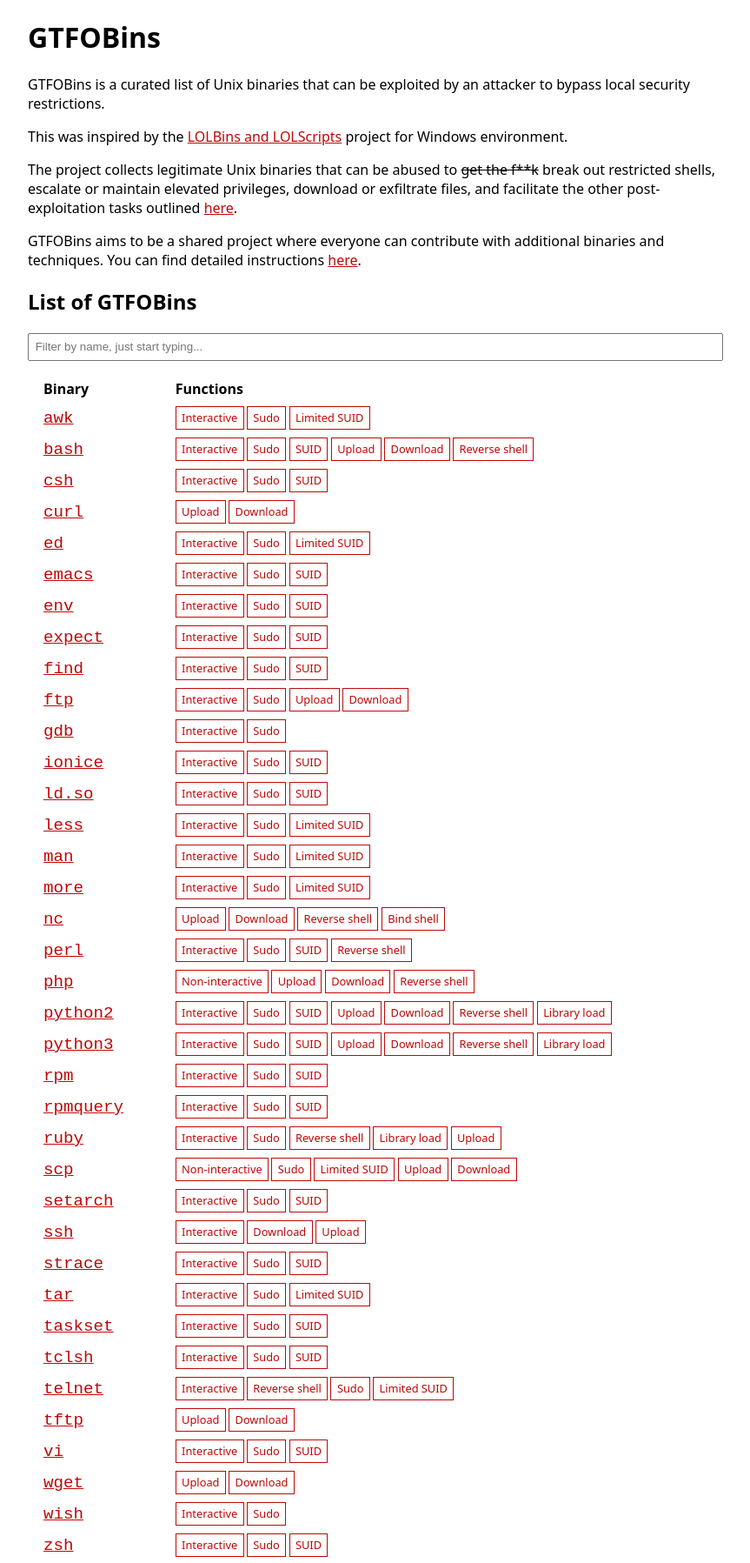
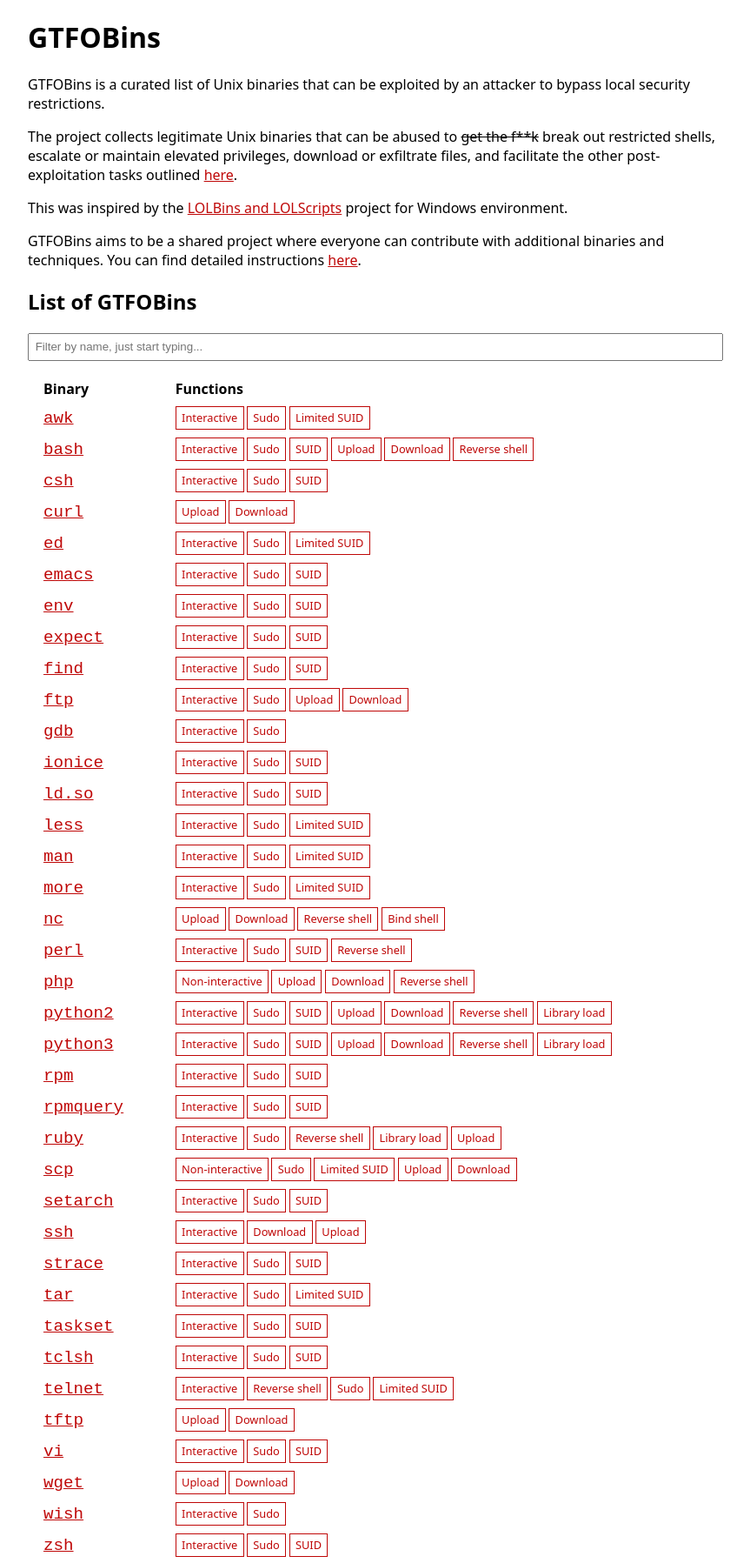
Before and after one commit to GTFOBins/GTFOBins.github.io, a Jekyll site: the page built from index.md, in a window 1280 px wide. Shown: the whole page at 87% size, without its empty margins (208-1071 px from the left). Built offline with Jekyll 4.4.1, drawn with Linux system fonts in a browser that asks for light colours.

```diff
--- a/index.md
+++ b/index.md
@@ -5,9 +5,9 @@ title: GTFOBins
 
 GTFOBins is a curated list of Unix binaries that can be exploited by an attacker to bypass local security restrictions.
 
+The project collects legitimate Unix binaries that can be abused to <strike>get the f**k</strike> break out restricted shells, escalate or maintain elevated privileges, download or exfiltrate files, and facilitate the other post-exploitation tasks outlined [here](/functions/).
+
 This was inspired by the [LOLBins and LOLScripts](https://github.com/api0cradle/LOLBAS) project for Windows environment.
-
-The project collects legitimate Unix binaries that can be abused to <strike>get the f**k</strike> break out restricted shells, escalate or maintain elevated privileges, download or exfiltrate files, and facilitate the other post-exploitation tasks outlined [here](/functions/).
 
 GTFOBins aims to be a shared project where everyone can contribute with additional binaries and techniques. You can find detailed instructions [here](/contribute/).
 
```
